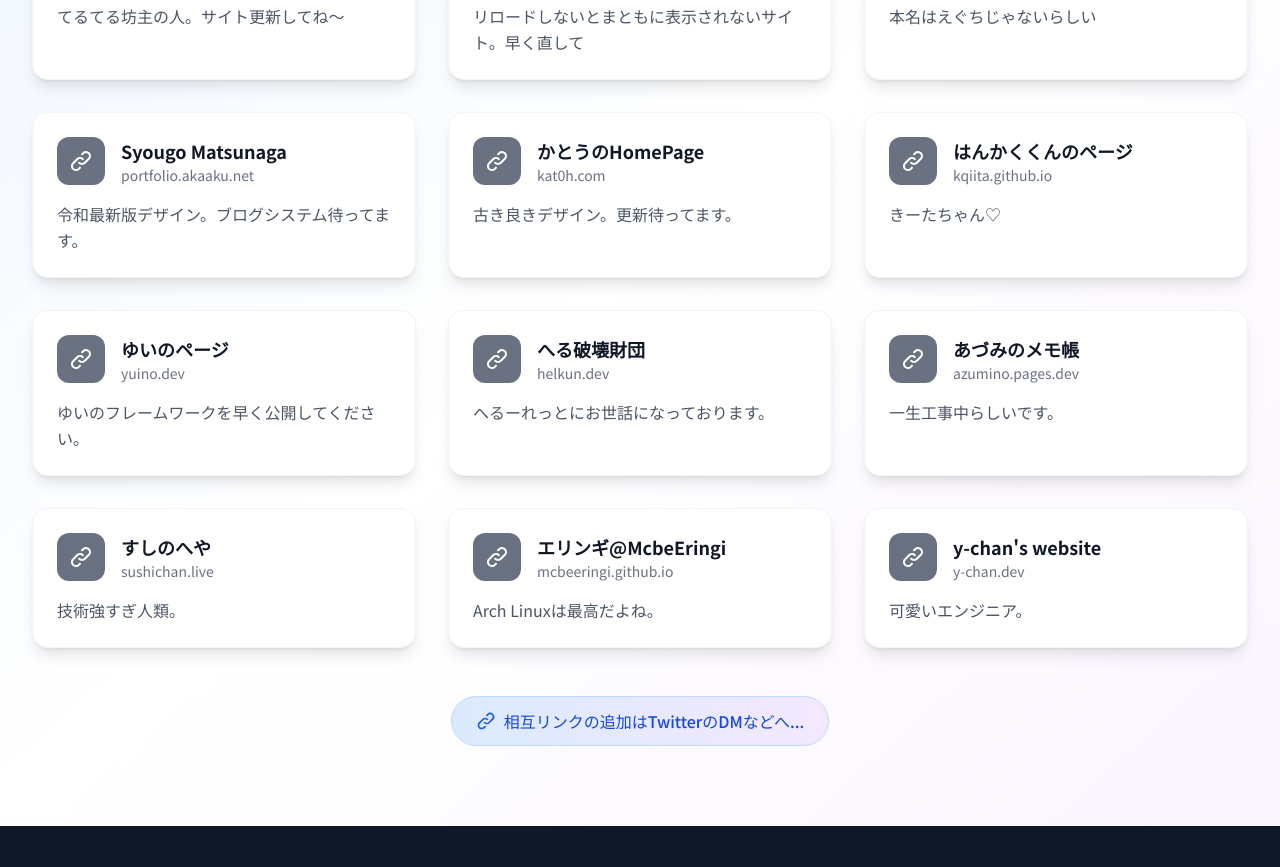
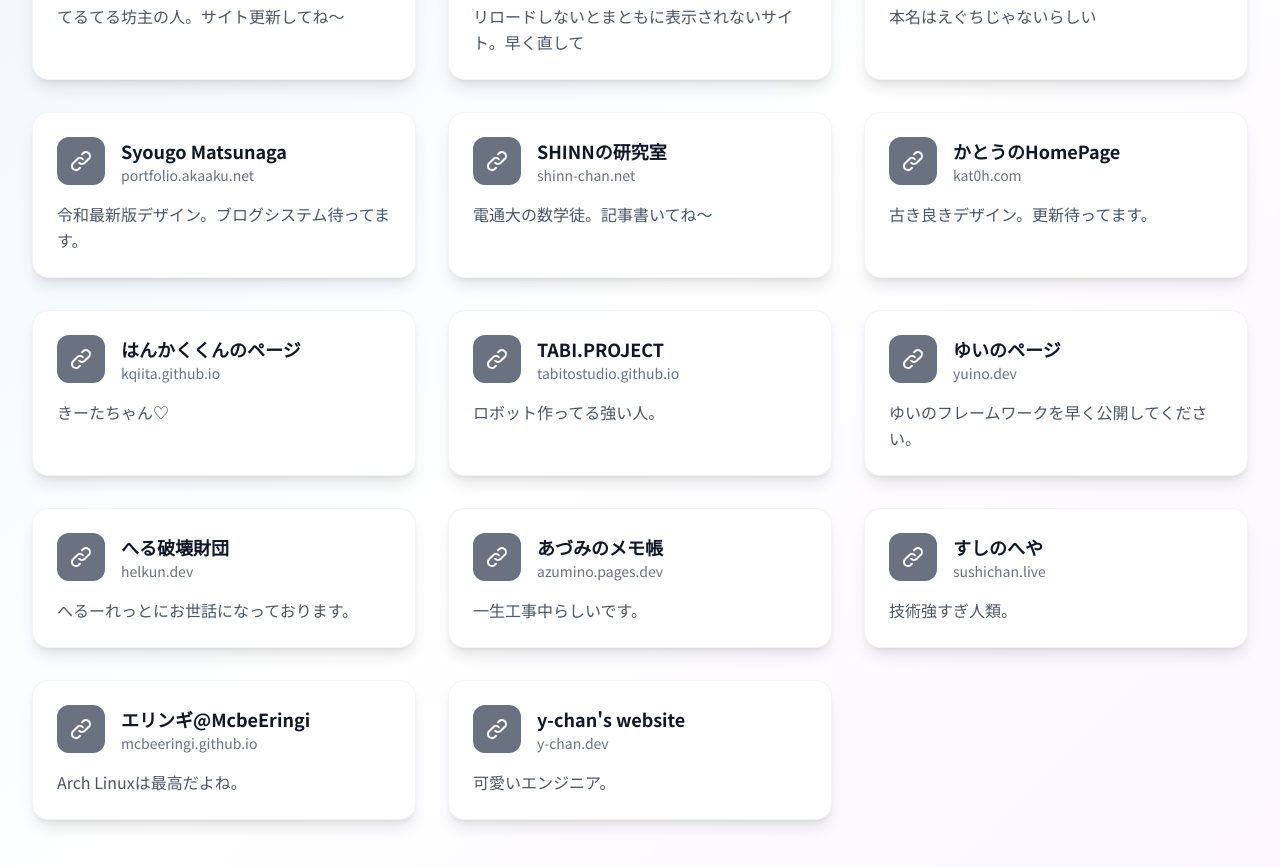
Before and after one commit to mimifuwa/mimifuwa.cc, a Next.js app: page / in a window 1280 px wide. Shown: the part 6020-6887 px from the top of the page. Built offline with nearby package versions, Linux system fonts and the light colour scheme; a web font is replaced by a local one.

Commit message:
chore: 相互リンクにしんとたびとを追加

```diff
--- a/src/app/(index)/_components/links-section.tsx
+++ b/src/app/(index)/_components/links-section.tsx
@@ -31,6 +31,11 @@ const links: LinkItem[] = [
     description: "令和最新版デザイン。ブログシステム待ってます。",
   },
   {
+    name: "SHINNの研究室",
+    url: "https://shinn-chan.net/",
+    description: "電通大の数学徒。記事書いてね〜",
+  },
+  {
     name: "かとうのHomePage",
     url: "https://kat0h.com/",
     description: "古き良きデザイン。更新待ってます。",
@@ -39,6 +44,11 @@ const links: LinkItem[] = [
     name: "はんかくくんのページ",
     url: "https://kqiita.github.io/",
     description: "きーたちゃん♡",
+  },
+  {
+    name: "TABI.PROJECT",
+    url: "https://tabitostudio.github.io/",
+    description: "ロボット作ってる強い人。",
   },
   {
     name: "ゆいのページ",
```
